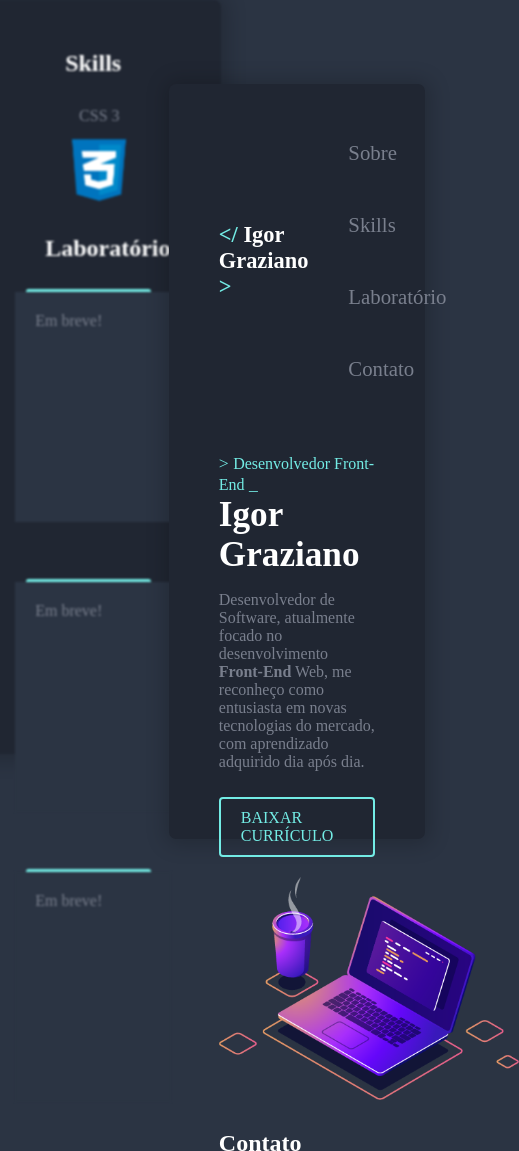
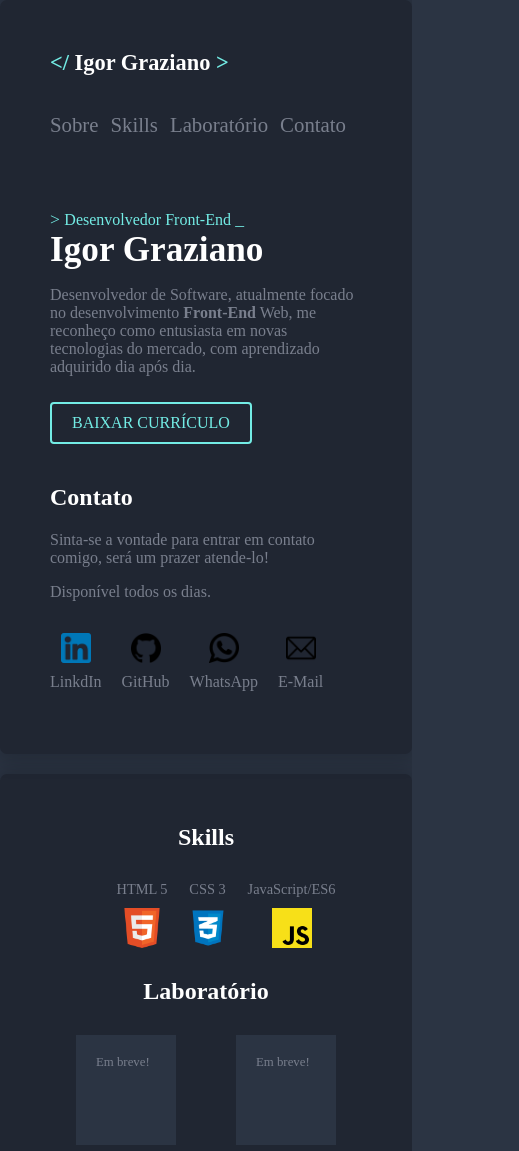
Before and after one commit to IgorRSGraziano/IgorRSGraziano.github.io, a plain HTML site: page web/index.html in a window 390 px wide. Shown: the top 1151 px of the page, 519 px wide, since content can reach past the window. Drawn offline with Linux system fonts and the light colour scheme.

Commit message:
style: added responsive style in containers

```diff
--- a/web/style/container-one.css
+++ b/web/style/container-one.css
@@ -2,8 +2,9 @@
     padding: 20px 50px 0px;
     width: 40vw;
     background-color: var(--primary-color);
-    margin: 10vh 0px 0% 20vh;
-    height: 87vh;
+    margin: 10vh 0px 0% 12vh;
+    max-height: 100vh;
+    min-height: 87vh;
     border-radius: 7px;
     position: absolute;
     z-index: 1;
--- a/web/style/container-two.css
+++ b/web/style/container-two.css
@@ -2,8 +2,9 @@
     padding: 20px 50px 0px;
     width: 40vw;
     background-color: var(--primary-color);
-    margin: 0px 20vh 0px 0px;
-    height: 87vh;
+    margin: 0px 12vh 0px 0px;
+    min-height: 87vh;
+    max-height: 100vh;
     border-radius: 7px;
     box-shadow: 1px 1px 20px 5px rgba(0, 0, 0, 0.185);
     transition: .7s;
@@ -24,3 +25,24 @@ h2 {
 [data-main-container="true"] {
     z-index: 1;
 }
+
+@media (max-width: 900px) {
+    .container-two {
+        position: relative;
+        margin: auto;
+        height: auto;
+        width: 80%;
+        padding-bottom: 50px;
+    }
+    .container-one{
+        margin: auto;
+        height: auto;
+        width: 80%;
+        position: relative;
+        margin-bottom: 20px;
+
+    }
+    [data-main-container="false"] {
+        filter: none;
+    }
+}
--- a/web/style/header.css
+++ b/web/style/header.css
@@ -63,3 +63,21 @@ nav a:after {
  nav a:hover::after {
     width: 100%;
   }
+
+@media (max-width: 1330px) {
+      header {
+          flex-wrap: wrap;
+      }
+      header ul {
+        padding: 0px;
+      }
+      .container-one-name {
+          padding-top: 30px;
+      }
+  }
+
+  @media (max-width: 900px) {
+    nav ul {
+        gap: 12px;
+    }
+}
--- a/web/style/introduction.css
+++ b/web/style/introduction.css
@@ -2,10 +2,13 @@
     display: flex;
     flex-wrap: wrap;
     gap: 10px;
+    justify-content: space-between;
+    flex-wrap: nowrap;
 }
 
 .introduction img {
-    width: 300px;
+    max-width: 250px;
+    height: 100%;
 }
 
 .introduction h1 {
@@ -15,6 +18,10 @@
 
 .introduction-information {
     max-width: 500px;
+}
+
+.introduction-information p {
+    max-width: 38ch;
 }
 
 .introduction-occupation {
@@ -61,3 +68,10 @@
     text-shadow: 1px 1px 6px rgb(82, 82, 82);
     transition: 0.3s;
 }
+
+@media (max-width: 1300px) {
+    .introduction img {
+        display: none;
+    }
+
+}
--- a/web/style/laboratory.css
+++ b/web/style/laboratory.css
@@ -10,8 +10,8 @@
 
 .laboratory-item {
     background-color: var(--secondary-color);
-    width: 180px;
-    height: 190px;
+    width: 90px;
+    height: 100px;
     position: relative;
     padding: 20px;
 }
@@ -23,7 +23,19 @@
     height: 5px;
     border-radius: 3px;
     position: absolute;
-    right: 20px;
+    right: 10%;
     top: -3px;
     z-index: -1;
 }
+
+
+@media (max-width: 900px) {
+    .laboratory-item {
+        width: 60px;
+        height: 70px;
+        font-size: .8rem;
+    }
+    .laboratory-item::before {
+        right: 10%;
+    }
+}
--- a/web/style/skills.css
+++ b/web/style/skills.css
@@ -3,6 +3,7 @@
     display: flex;
     gap: 100px;
     justify-content: center;
+    flex-wrap: wrap;
 }
 
 .skills-list li {
@@ -15,3 +16,13 @@
 .skills-list img {
     width: 70px;
 }
+
+@media (max-width: 900px) {
+    .skills-list {
+        gap: 20px;
+        font-size: .9rem;
+    }
+    .skills-list img {
+        width: 40px;
+    }
+}
```
